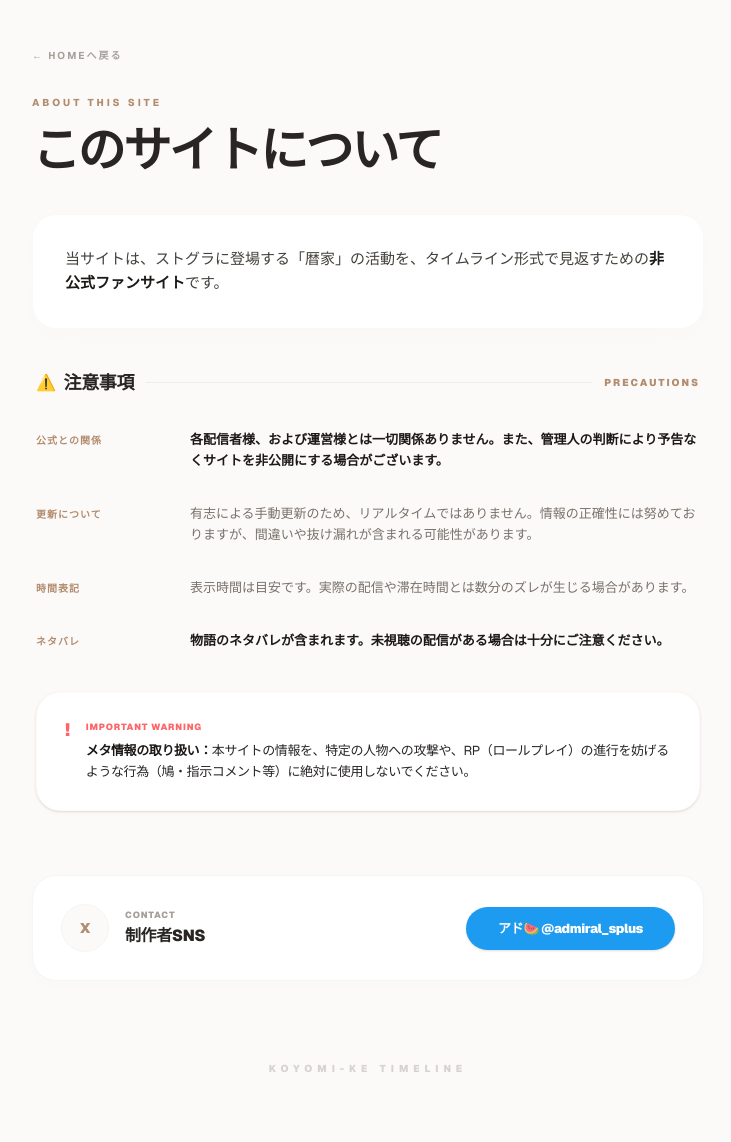
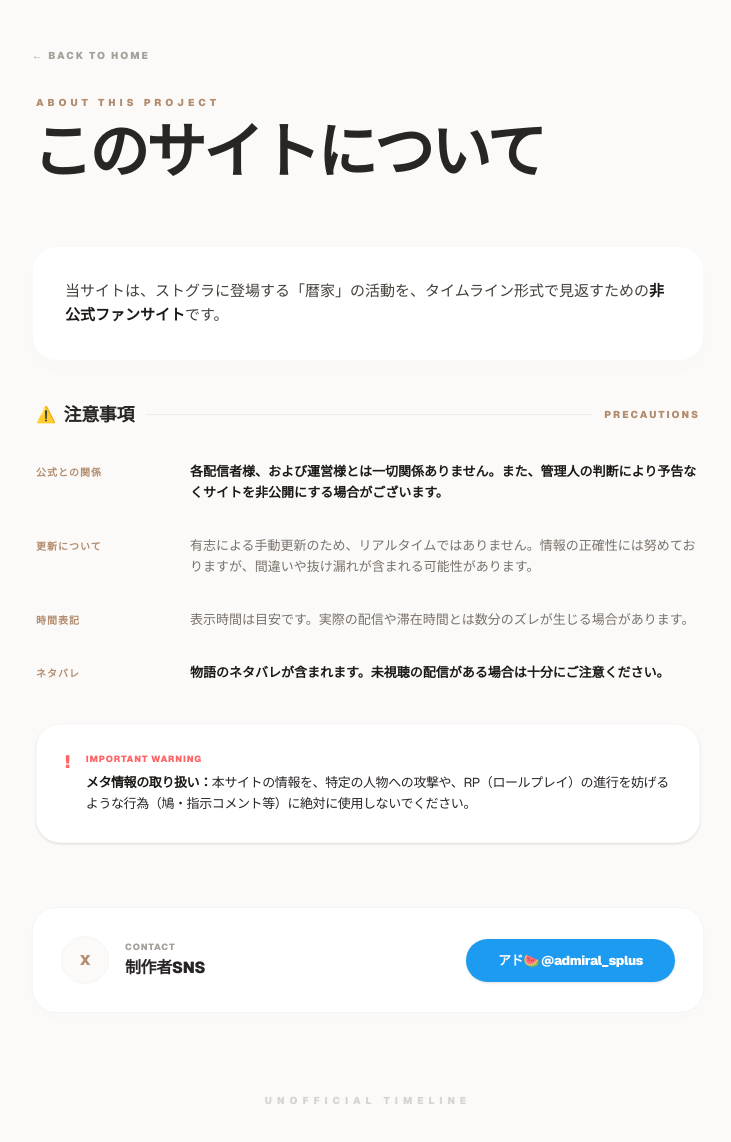
Before and after one commit to ksisfart-ui/kfam-timeline, a Next.js app in the folder kfam-timeline/: page /about in a window 1280 px wide. Shown: the top 1142 px of the page, without its empty margins (272-1003 px from the left). Built offline with nearby package versions, Linux system fonts and the light colour scheme.

Commit message:
全page.tsx：ヘッダー変更

```diff
--- a/kfam-timeline/app/about/page.tsx
+++ b/kfam-timeline/app/about/page.tsx
@@ -6,13 +6,15 @@ export default function AboutPage() {
       <div className="max-w-2xl mx-auto">
 
         {/* ヘッダー部分 */}
-        <header className="mb-10"> {/* 余白を少し詰めました */}
-          <Link href="/" className="text-stone-400 text-[10px] font-bold tracking-[0.2em] hover:text-[#b28c6e] transition-colors flex items-center gap-1 mb-8">
-            ← HOMEへ戻る
+        <header className="mb-16">
+          <Link href="/" className="text-stone-400 text-[10px] font-black tracking-[0.2em] hover:text-[#b28c6e] transition-colors flex items-center gap-1 mb-8 uppercase">
+            ← Back to Home
           </Link>
-          <div className="flex flex-col gap-4"> {/* ラベルとの間隔を少し広げました */}
-            <span className="text-[#b28c6e] text-[10px] font-extrabold tracking-[0.3em] uppercase">About this site</span>
-            <h1 className="text-4xl md:text-5xl font-black text-stone-800 tracking-tighter leading-none">
+          <div className="space-y-3">
+            <p className="text-[#b28c6e] text-[10px] font-black tracking-[0.4em] uppercase pl-1">
+              About this project
+            </p>
+            <h1 className="text-5xl md:text-6xl font-black text-stone-800 tracking-tighter leading-none">
               このサイトについて
             </h1>
           </div>
@@ -96,7 +98,7 @@ export default function AboutPage() {
 
         {/* フッター */}
         <footer className="py-20 text-center">
-          <p className="text-[10px] text-stone-300 font-black tracking-[0.5em] uppercase">Koyomi-ke Timeline</p>
+          <p className="text-[10px] text-stone-300 font-black tracking-[0.5em] uppercase">Unofficial Timeline</p>
         </footer>
       </div>
     </main>
--- a/kfam-timeline/app/archive/[date]/page.tsx
+++ b/kfam-timeline/app/archive/[date]/page.tsx
@@ -56,19 +56,20 @@ export default async function DateDetailPage(props: {
   return (
     <main className="min-h-screen bg-[#fcfaf8] pb-20">
       {/* ヘッダーセクション */}
-      <header className="bg-white border-b border-stone-200 p-6 mb-8 shadow-sm">
-        <div className="max-w-7xl mx-auto">
-          <Link
-            href="/archive"
-            className="text-[#b28c6e] text-[10px] font-black uppercase tracking-widest flex items-center gap-1 mb-2 hover:opacity-70 transition-opacity"
-          >
-            <ChevronLeft className="w-3 h-3" /> Back to Archive List
-          </Link>
-          <div className="flex items-baseline gap-4">
-            <h1 className="text-3xl font-black text-stone-800 tracking-tighter italic">
-              LOGFILE: <span className="text-[#b28c6e] not-italic">{displayDate}</span>
-            </h1>
-          </div>
+      <header className="px-8 py-16 max-w-7xl mx-auto">
+        <Link
+          href="/archive"
+          className="text-stone-400 text-[10px] font-black tracking-[0.2em] hover:text-[#b28c6e] transition-colors flex items-center gap-1 mb-8 uppercase"
+        >
+          <ChevronLeft className="w-3 h-3" /> Back to Archives
+        </Link>
+        <div className="space-y-3">
+          <p className="text-[#b28c6e] text-[10px] font-black tracking-[0.4em] uppercase pl-1">
+            Observation Logfile
+          </p>
+          <h1 className="text-5xl md:text-6xl font-black text-stone-800 tracking-tighter leading-none">
+            {displayDate} <span className="text-stone-200 font-light ml-2 text-3xl md:text-4xl">記録詳細</span>
+          </h1>
         </div>
       </header>
 
@@ -83,6 +84,11 @@ export default async function DateDetailPage(props: {
           他のアーカイブも探す
         </Link>
       </div>
+
+      {/* フッター */}
+        <footer className="py-20 text-center">
+          <p className="text-[10px] text-stone-300 font-black tracking-[0.5em] uppercase">Unofficial Timeline</p>
+        </footer>
     </main>
   );
 }
--- a/kfam-timeline/app/archive/page.tsx
+++ b/kfam-timeline/app/archive/page.tsx
@@ -22,8 +22,17 @@ export default function ArchivePage() {
     <main className="min-h-screen bg-[#fcfaf8] p-10">
       <div className="max-w-4xl mx-auto">
         <div className="mb-16">
-          <Link href="/" className="text-[#b28c6e] text-xs font-bold tracking-widest">← ホームへ戻る</Link>
-          <h1 className="text-5xl font-black text-stone-800 mt-6 tracking-tighter">活動の軌跡</h1>
+          <Link href="/" className="text-stone-400 text-[10px] font-black tracking-[0.2em] hover:text-[#b28c6e] transition-colors flex items-center gap-1 mb-8 uppercase">
+            ← Back to Home
+          </Link>
+          <div className="space-y-3">
+            <p className="text-[#b28c6e] text-[10px] font-black tracking-[0.4em] uppercase pl-1">
+              History / Archive Collections
+            </p>
+            <h1 className="text-5xl md:text-6xl font-black text-stone-800 tracking-tighter leading-none">
+              活動の軌跡
+            </h1>
+          </div>
         </div>
 
         {/* 月別フィルター */}
@@ -57,7 +66,7 @@ export default function ArchivePage() {
       </div>
       {/* フッター */}
         <footer className="py-20 text-center">
-          <p className="text-[10px] text-stone-300 font-black tracking-[0.5em] uppercase">Koyomi-ke Timeline</p>
+          <p className="text-[10px] text-stone-300 font-black tracking-[0.5em] uppercase">Unofficial Timeline</p>
         </footer>
     </main>
   );
--- a/kfam-timeline/app/page.tsx
+++ b/kfam-timeline/app/page.tsx
@@ -24,14 +24,15 @@ export default async function Page() {
 
   return (
     <main className="min-h-screen bg-[#fcfaf8] pb-24">
-      <header className="px-8 py-12 max-w-7xl mx-auto flex flex-col md:flex-row justify-between items-start md:items-end gap-6">
-        <div className="space-y-2">
-          <p className="text-[#b28c6e] text-xs font-bold tracking-[0.3em] pl-1">KOYOMI-KE TIMELINE</p>
+      <header className="px-8 py-16 max-w-7xl mx-auto flex flex-col md:flex-row justify-between items-start md:items-end gap-6">
+        <div className="space-y-3">
+          <p className="text-[#b28c6e] text-[10px] font-black tracking-[0.4em] uppercase pl-1">
+            Koyomi-ke Timeline / Dashboard
+          </p>
           <div className="flex items-center gap-4">
-            <h1 className="text-5xl font-black text-stone-800 tracking-tighter leading-none">
+            <h1 className="text-5xl md:text-6xl font-black text-stone-800 tracking-tighter leading-none">
               活動記録 <span className="text-stone-300 font-light ml-2">{latestDate}</span>
             </h1>
-            {/* ヘッダーの日付横に準備中ステータスを表示 */}
             {isLatestPreparing && (
               <span className="px-3 py-1 bg-amber-50 text-amber-600 border border-amber-100 text-[10px] font-bold rounded-full">
                 準備中
@@ -41,13 +42,12 @@ export default async function Page() {
         </div>
 
         <div className="flex items-center gap-4">
-          {/* 画面右上：このサイトについて（インフォアイコン付き） */}
-          <Link href="/about" className="flex items-center gap-2 px-4 py-2 text-stone-500 hover:text-[#b28c6e] transition-colors border border-transparent hover:border-stone-200 rounded-xl">
+          <Link href="/about" className="flex items-center gap-2 px-4 py-2 text-stone-500 hover:text-[#b28c6e] transition-colors border border-stone-100 bg-white/50 rounded-xl">
             <Info className="w-4 h-4" />
-            <span className="text-xs font-bold">このサイトについて</span>
+            <span className="text-[10px] font-black tracking-widest uppercase">About</span>
           </Link>
-          <Link href="/archive" className="px-10 py-4 bg-white border border-stone-200 text-stone-600 rounded-2xl text-xs font-bold shadow-sm hover:shadow-md transition-all">
-            アーカイブ一覧
+          <Link href="/archive" className="px-10 py-4 bg-stone-800 text-white rounded-2xl text-[10px] font-black tracking-widest uppercase shadow-xl shadow-stone-200 hover:bg-stone-700 transition-all">
+            Archive list
           </Link>
         </div>
       </header>
@@ -101,7 +101,7 @@ export default async function Page() {
       </Link>
       {/* フッター */}
         <footer className="py-20 text-center">
-          <p className="text-[10px] text-stone-300 font-black tracking-[0.5em] uppercase">Koyomi-ke Timeline</p>
+          <p className="text-[10px] text-stone-300 font-black tracking-[0.5em] uppercase">Unofficial Timeline</p>
         </footer>
     </main>
   );
```
